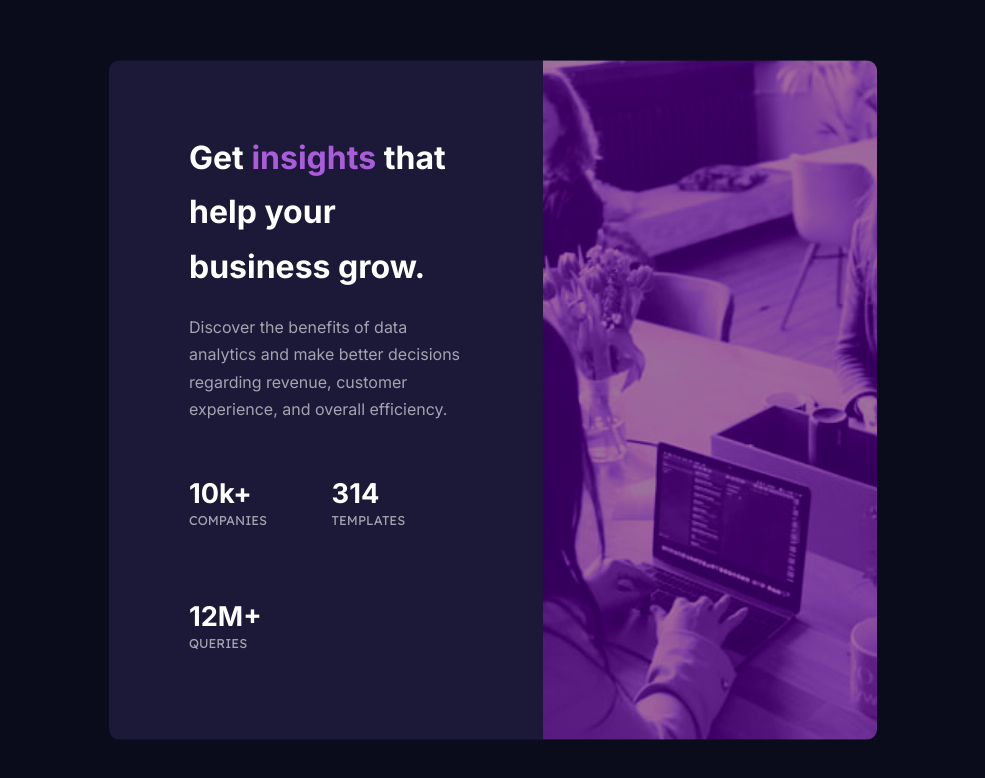
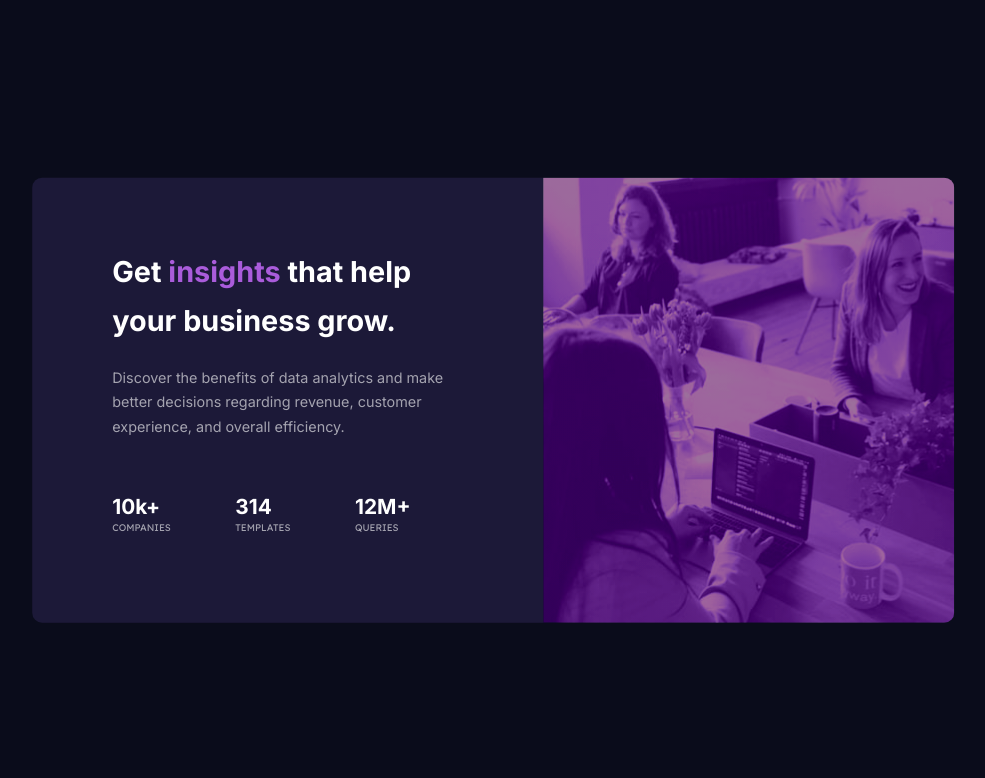
Before and after one commit to MarkWasfy00/FrontEnd-Mentor_Challenge, a plain HTML site: page index.html in a window 1536 px wide. Shown: the whole page, without its empty margins (275-1260 px from the left). Drawn offline with Linux system fonts and the light colour scheme.

Commit message:
added new media for tablets

```diff
--- a/css/style.css
+++ b/css/style.css
@@ -68,6 +68,7 @@ body {
     color: hsla(0, 0%, 100%, 0.6);
     font-size: .7rem;
     margin: 10px 0;
+    font-weight: 400;
 }
 
 
@@ -92,7 +93,59 @@ body {
 
 
 /* MEDIA QUERIES */
-@media (min-width:1300px){
+
+@media (min-width:1400px){
+    .insider{
+        flex-direction: row-reverse;
+
+
+    }
+
+    .image{
+        width: 50%;
+
+        border-top-left-radius: 0px;
+        border-bottom-right-radius: 10px;
+
+    }
+
+    .text{
+        margin: 50px;
+        text-align: left;
+        width: 50%;
+    }
+    .text .title {
+        font-weight: 700;
+        font-size: 1.8rem;
+        margin: 20px 30px;
+    }
+    .text .title2 {
+        font-size: .9rem;
+        margin: 20px 30px;
+    }
+    .title3,
+    .title4,
+    .title5 {
+        font-size: 1.3rem;
+        display: inline-block;
+        margin: 40px 30px;
+
+
+    }
+    #title3,
+    #title4,
+    #title5 {
+        font-size: .6rem;
+
+    }
+
+
+}
+
+
+
+
+@media (min-width:1550px){
     .insider{
         flex-direction: row-reverse;
 
@@ -104,6 +157,7 @@ body {
         width: 50%;
         border-top-left-radius: 0px;
         border-bottom-right-radius: 10px;
+
     }
 
     .text{
--- a/index.html
+++ b/index.html
@@ -8,17 +8,17 @@
   <title>Frontend Mentor | Stats preview card component</title>
 </head>
 <body>
-  <div class="container">
-    <div class="insider">
+  <main class="container">
+    <section class="insider">
       <div class="image"></div>
       <div class="text">
-        <div class="title">Get <span id="color"> insights</span> that help your business grow.</div>
-        <div class="title2">Discover the benefits of data analytics and make better decisions regarding revenue, customer experience, and overall efficiency.</div>
-        <div class="title3">10k+ <br/> <span id="title3">companies</span></div>
-        <div class="title4">314 <br/> <span id="title4">templates</span></div>
-        <div class="title5">12M+ <br/> <span id="title5">queries</span></div>
+        <h1 class="title">Get <span id="color"> insights</span> that help your business grow.</h1>
+        <h2 class="title2">Discover the benefits of data analytics and make better decisions regarding revenue, customer experience, and overall efficiency.</h2>
+        <h3 class="title3">10k+ <br/> <span id="title3">companies</span></h3>
+        <h3 class="title4">314 <br/> <span id="title4">templates</span></h3>
+        <h3 class="title5">12M+ <br/> <span id="title5">queries</span></h3>
       </div>
-    </div>
-  </div>
+    </section>
+  </main>
 </body>
 </html>
```
Also changed, not shown: 1 other file.
